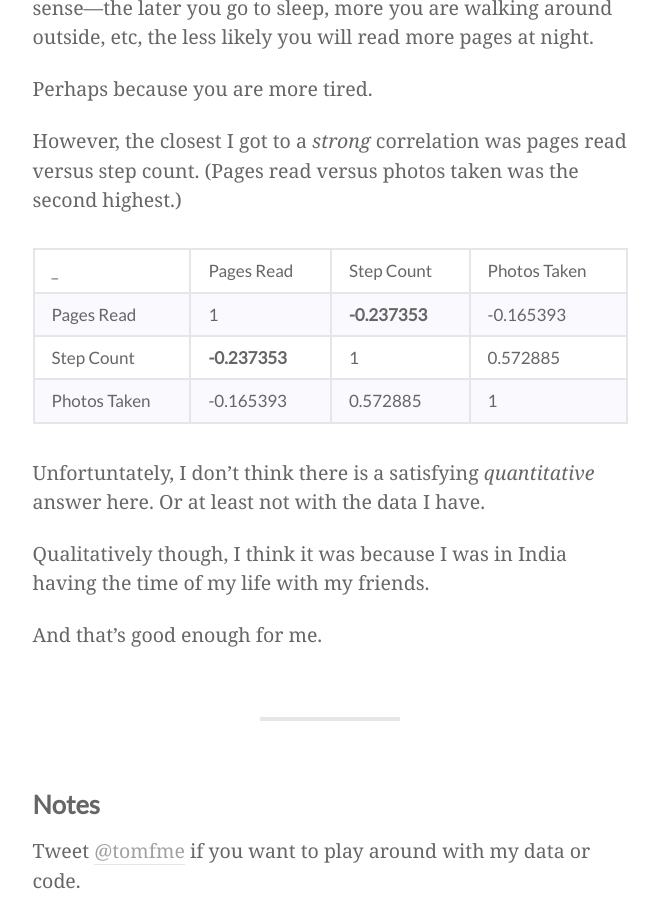
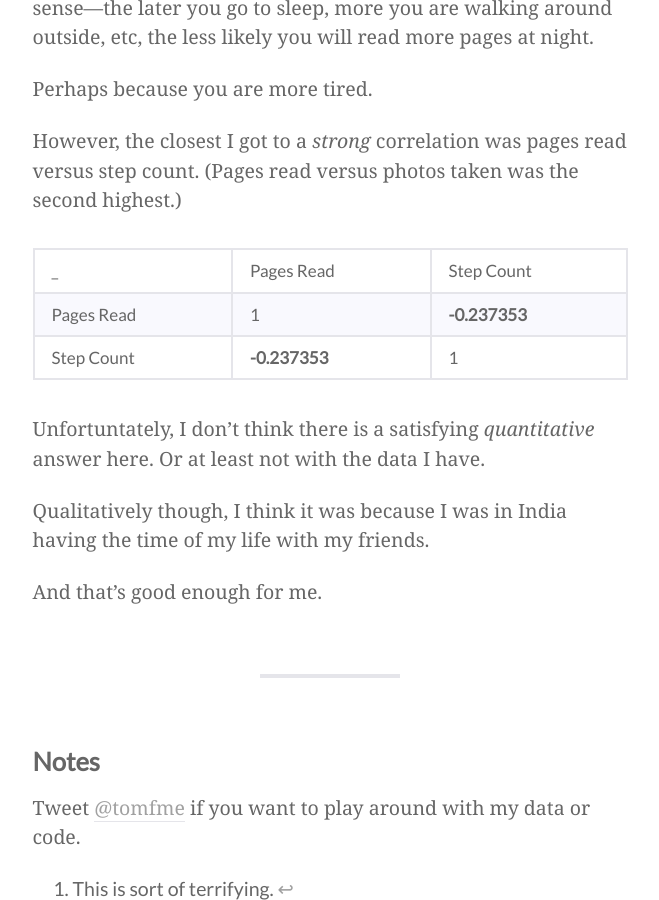
Before and after one commit to tmm/www, a Jekyll site: the page built from blog/_posts/2016-05-14-exploring-my-life-with-pandas.md, in a window 1280 px wide and 900 px high, scrolled down 5479 px. Shown: the whole window, without its empty margins (310-969 px from the left). Built offline with Jekyll 4.4.1, drawn with Linux system fonts in a browser that asks for light colours; comment, search, counter and statistics services are not loaded.

Commit message:
Fix table in post

```diff
--- a/blog/_posts/2016-05-14-exploring-my-life-with-pandas.md
+++ b/blog/_posts/2016-05-14-exploring-my-life-with-pandas.md
@@ -114,10 +114,9 @@ Perhaps because you are more tired.
 
 However, the closest I got to a *strong* correlation was pages read versus step count. (Pages read versus photos taken was the second highest.)
 
-_|Pages Read|Step Count|Photos Taken
-Pages Read|1|**-0.237353**|-0.165393
-Step Count|**-0.237353**|1|0.572885
-Photos Taken|-0.165393|0.572885|1
+_|Pages Read|Step Count
+Pages Read|1|**-0.237353**
+Step Count|**-0.237353**|1
 
 Unfortuntately, I don't think there is a satisfying *quantitative* answer here. Or at least not with the data I have.
 
--- a/index.html
+++ b/index.html
@@ -5,7 +5,7 @@ title: Tom Meagher
 {% include header.html %}
 
 <section>
-  <p>I love making things—often with code, pixels, or words. You can find me on <a href="https://twitter.com/{{ site.twitter }}/">Twitter</a>, <a href="https://github.com/{{ site.github }}/">GitHub</a>, and <a href="mailto:{{ site.email }}">email</a>.</p>
+  <p>I love making things—often with code, data, or words. You can find me on <a href="https://twitter.com/{{ site.twitter }}/">Twitter</a>, <a href="https://github.com/{{ site.github }}/">GitHub</a>, and <a href="mailto:{{ site.email }}">email</a>.</p>
 </section>
 
 <div class="color-line mar-tb-6">
```
